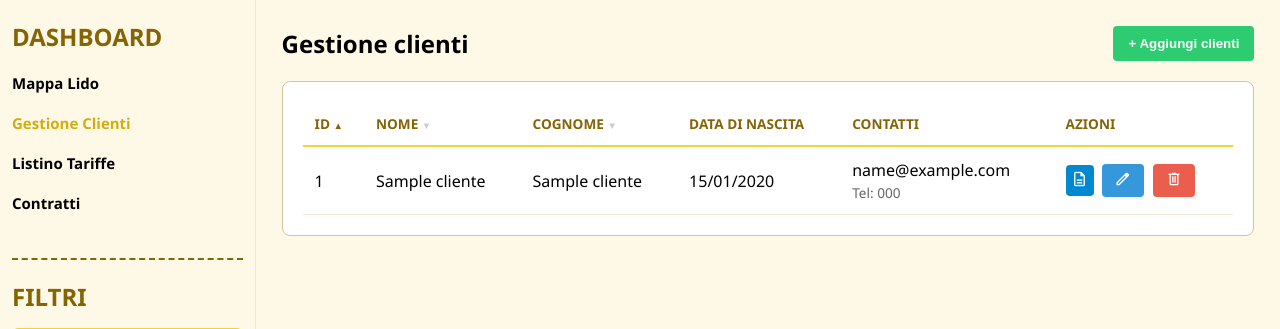
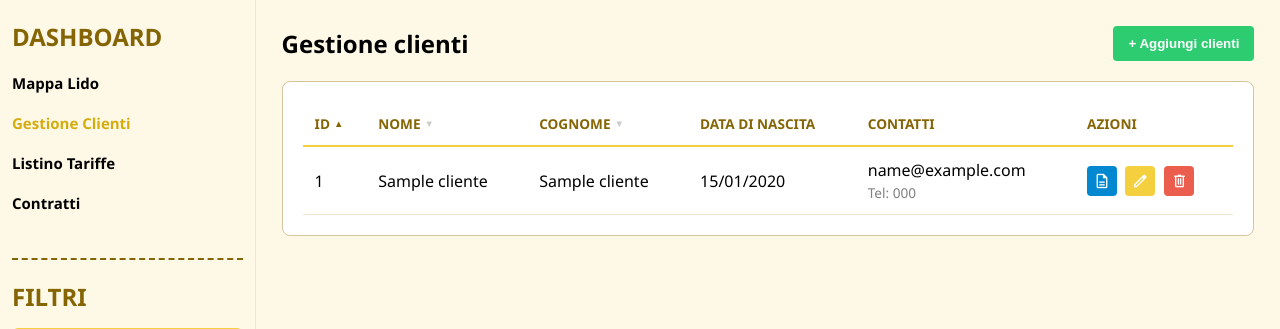
Before and after one commit to s-stasi/progetto_programmazione_web, a PHP site: page /interface/clienti.php in a window 1280 px wide. Shown: the part 50-379 px from the top of the page. Run offline with PHP 8.4, Linux system fonts and the light colour scheme; tables that the repository leaves empty hold one stand-in row (values such as "Sample post"); a stand-in replaces the project's code that opens the database connection; some libraries are stand-ins or nearby versions.

Commit message:
sistemazione stili popup

```diff
--- a/css/tables.css
+++ b/css/tables.css
@@ -61,7 +61,7 @@
 }
 
 .btn-edit {
-  background: #3498db; /* Azzurro per modifica */
+  background: var(--primary);
   color: white;
   border: none;
   padding: 6px 12px;
@@ -72,11 +72,11 @@
 }
 
 .btn-edit:hover {
-  background: #2980b9;
+  background: var(--primary-dark);
 }
 
 .btn-delete {
-  background: var(--delete-btn); /* Rosso dalla palette per eliminazione */
+  background: var(--delete-btn);
   color: white;
   border: none;
   padding: 6px 12px;
@@ -134,3 +134,66 @@
   color: #aaa;
   border-color: #ddd;
 }
+
+/* ==========================================================================
+   4. UTILITY DI ALLINEAMENTO E LINKS (SPOSTATI DA CLIENTI.PHP)
+   ========================================================================== */
+
+.gestionale-table .btn-edit,
+.gestionale-table .btn-delete,
+.gestionale-table .btn-info-contracts {
+  display: inline-flex;
+  align-items: center;
+  justify-content: center;
+  vertical-align: middle;
+  padding: 6px;
+  border-radius: 4px;
+  cursor: pointer;
+  border: none;
+  transition: background 0.2s;
+}
+
+.gestionale-table .btn-info-contracts {
+  background-color: #0288d1;
+  color: white;
+  margin-right: 4px;
+}
+.gestionale-table .btn-info-contracts:hover {
+  background-color: #01579b;
+}
+
+.gestionale-table button .material-symbols-outlined {
+  font-size: 18px;
+}
+
+.gestionale-table th a {
+  color: inherit;
+  text-decoration: none;
+  display: inline-flex;
+  align-items: center;
+  gap: 4px;
+}
+
+.gestionale-table th a span {
+  font-size: 0.7em;
+}
+
+.sort-icon-muted {
+  color: #ccc;
+}
+
+.client-contact-email {
+  display: block;
+  font-weight: 500;
+}
+
+.client-contact-phone {
+  display: block;
+  color: var(--text-muted);
+  font-size: 0.85rem;
+  margin-top: 2px;
+}
+
+.text-center {
+  text-align: center;
+}
--- a/interface/clienti.php
+++ b/interface/clienti.php
@@ -101,8 +99,8 @@
 
   function getSortIcon($column, $currentSort, $currentDir) {
     if ($currentSort !== $column)
-      return ' <span style="color:#ccc; font-size:0.7em;">&#9660;</span>';
-    return $currentDir === 'ASC' ? ' <span style="font-size:0.7em;">&#9650;</span>' : ' <span style="font-size:0.7em;">&#9660;</span>';
+      return ' <span class="sort-icon-muted">&#9660;</span>';
+    return $currentDir === 'ASC' ? ' <span>&#9650;</span>' : ' <span>&#9660;</span>';
   }
   ?>
 
@@ -111,17 +109,17 @@
       <thead>
         <tr>
           <th>
-            <a href="<?php echo getSortLink('codice', $sortColumn, $sortDirection); ?>" style="color: inherit; text-decoration: none;">
+            <a href="<?php echo getSortLink('codice', $sortColumn, $sortDirection); ?>">
               ID<?php echo getSortIcon('codice', $sortColumn, $sortDirection); ?>
             </a>
           </th>
           <th>
-            <a href="<?php echo getSortLink('nome', $sortColumn, $sortDirection); ?>" style="color: inherit; text-decoration: none;">
+            <a href="<?php echo getSortLink('nome', $sortColumn, $sortDirection); ?>">
               Nome<?php echo getSortIcon('nome', $sortColumn, $sortDirection); ?>
             </a>
           </th>
           <th>
-            <a href="<?php echo getSortLink('cognome', $sortColumn, $sortDirection); ?>" style="color: inherit; text-decoration: none;">
+            <a href="<?php echo getSortLink('cognome', $sortColumn, $sortDirection); ?>">
               Cognome<?php echo getSortIcon('cognome', $sortColumn, $sortDirection); ?>
             </a>
           </th>
@@ -205,25 +203,25 @@
                       <td>{$cognome}</td>
                       <td>{$dataFormattata}</td>
                       <td>
-                        <span style='display: block; font-weight: 500;'>{$email}</span>
-                        <span style='display: block; color: #666; font-size: 0.85rem; margin-top: 2px;'>Tel: {$telefono}</span>
+                        <span class='client-contact-email'>{$email}</span>
+                        <span class='client-contact-phone'>Tel: {$telefono}</span>
                       </td>
                       <td>
-                        <button type='button' style='background-color: #0288d1; color: white; border: none; padding: 5px; border-radius: 4px; cursor: pointer; margin-right: 4px;' onclick='viewContracts({$id})' title='Vedi Contratti'>
-                          <span class='material-symbols-outlined' style='font-size: 18px;'>description</span>
+                        <button type='button' class='btn-info-contracts' onclick='viewContracts({$id})' title='Vedi Contratti'>
+                          <span class='material-symbols-outlined'>description</span>
                         </button>
 
-                        <button class='btn-edit' onclick='openEditModal({$id}, \"{$nome}\", \"{$cognome}\", \"{$dataNascita}\", \"{$email}\", \"{$telefono}\")'>
-                          <span class='material-symbols-outlined' style='font-size: 18px;'>edit</span>
+                        <button type='button' class='btn-edit' onclick='openEditModal({$id}, \"{$nome}\", \"{$cognome}\", \"{$dataNascita}\", \"{$email}\", \"{$telefono}\")' title='Modifica'>
+                          <span class='material-symbols-outlined'>edit</span>
                         </button>
-                        <button class='btn-delete' onclick='deleteClient({$id})'>
-                          <span class='material-symbols-outlined' style='font-size: 18px;'>delete</span>
+                        <button type='button' class='btn-delete' onclick='deleteClient({$id})' title='Elimina'>
+                          <span class='material-symbols-outlined'>delete</span>
                         </button>
                       </td>
                     </tr>";
             }
           } else {
-            echo "<tr><td colspan='6' style='text-align: center; padding: 20px;'>Nessun cliente trovato.</td></tr>";
+            echo "<tr><td colspan='6' class='text-center' style='padding: 20px;'>Nessun cliente trovato.</td></tr>";
           }
           $conn->close();
         }
@@ -312,7 +309,7 @@
 
   async function viewContracts(clientId) {
     const tbody = document.getElementById('contractsTableBody');
-    tbody.innerHTML = '<tr><td colspan="3" style="text-align: center; padding: 15px;">Caricamento in corso...</td></tr>';
+    tbody.innerHTML = '<tr><td colspan="3" class="text-center" style="padding: 15px;">Caricamento in corso...</td></tr>';
     contractsModal.classList.add('show');
 
     try {
@@ -328,15 +325,15 @@
           const row = `<tr>
             <td><strong>#${c.numProgr}</strong></td>
             <td>${dataFormattata}</td>
-            <td style="font-weight: 600; color: #2e7d32;">${parseFloat(c.importo).toFixed(2)} €</td>
+            <td class="text-right importo-valore">${parseFloat(c.importo).toFixed(2)} €</td>
           </tr>`;
           tbody.innerHTML += row;
         });
       } else {
-        tbody.innerHTML = '<tr><td colspan="3" style="text-align: center; padding: 15px; color: #666;">Nessun contratto stipulato da questo cliente.</td></tr>';
+        tbody.innerHTML = '<tr><td colspan="3" class="text-center" style="padding: 15px; color: #666;">Nessun contratto stipulato da questo cliente.</td></tr>';
       }
     } catch (e) {
-      tbody.innerHTML = '<tr><td colspan="3" style="text-align: center; padding: 15px; color: red;">Errore nel caricamento dei dati.</td></tr>';
+      tbody.innerHTML = '<tr><td colspan="3" class="text-center" style="padding: 15px; color: red;">Errore nel caricamento dei dati.</td></tr>';
     }
   }
 </script>
```
Also changed, not shown: other parts of interface/clienti.php (+11 -14 lines).
